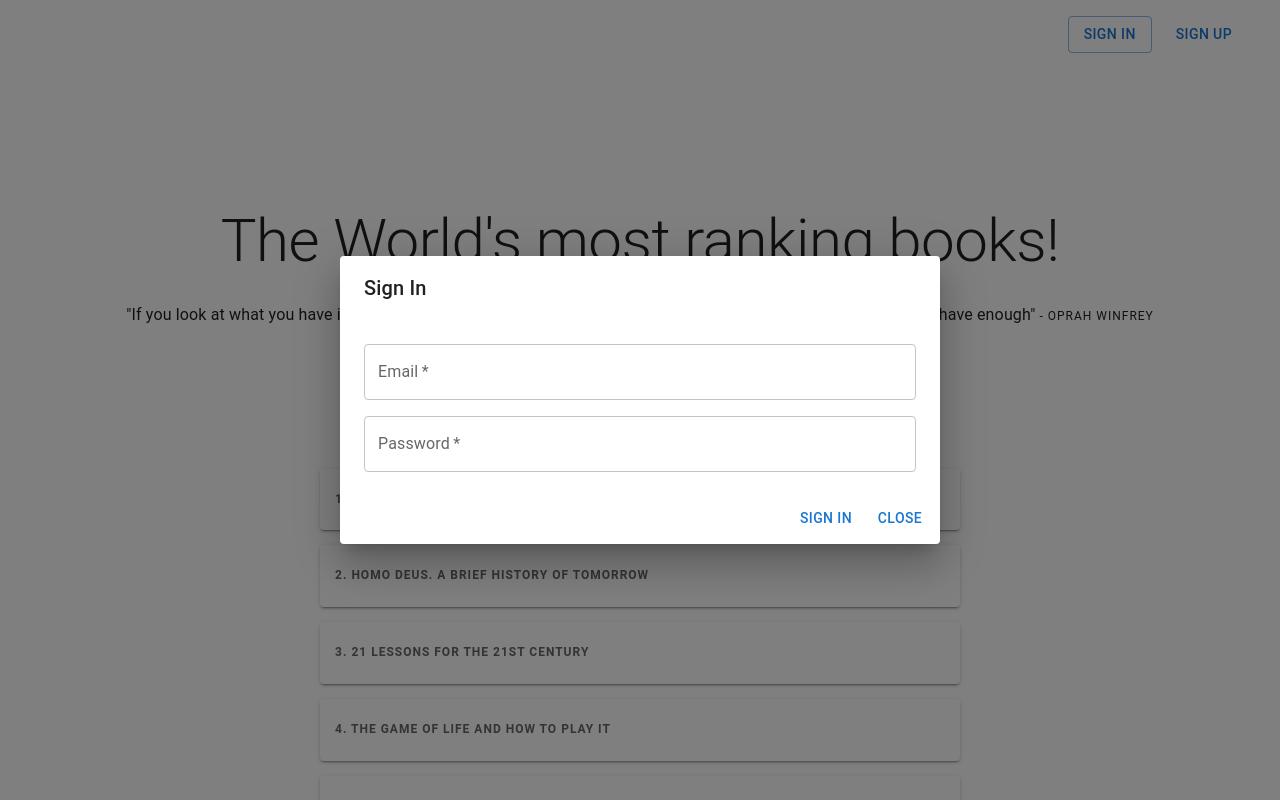
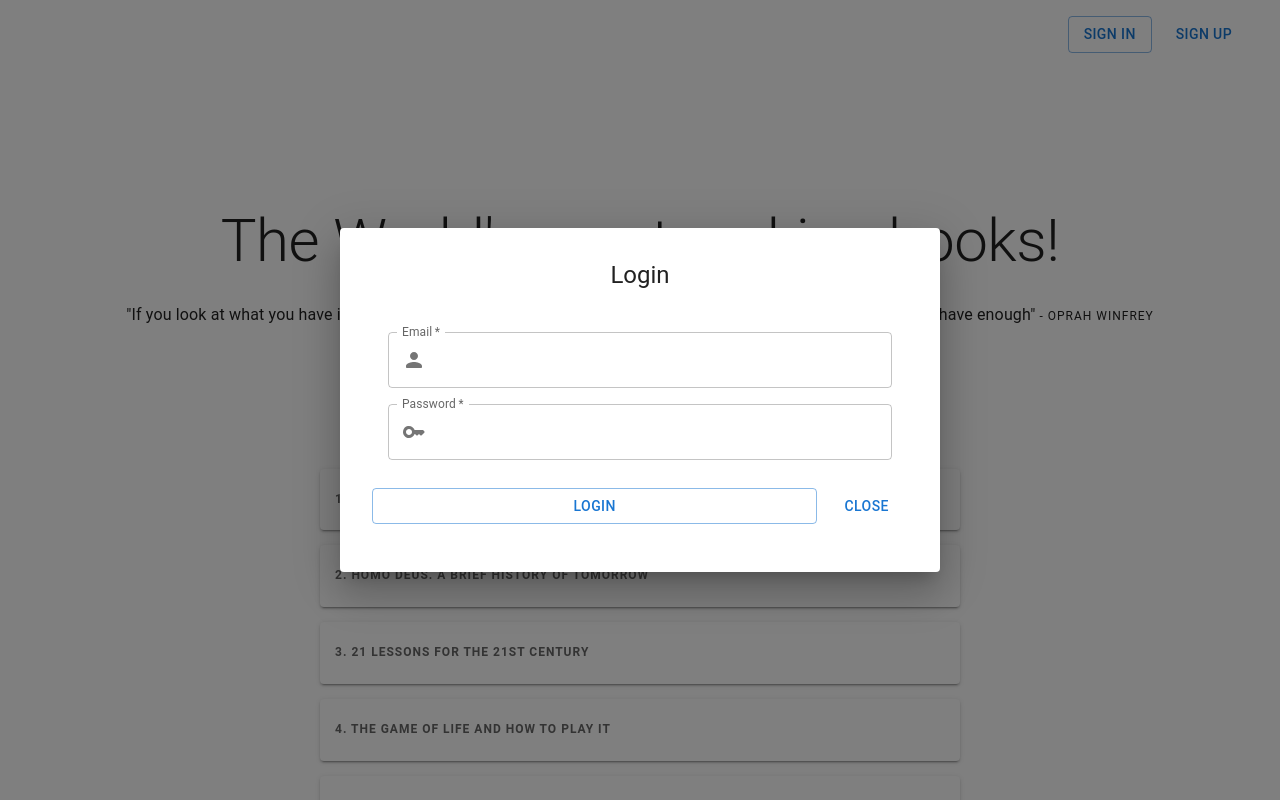
Before and after one commit to dliutyi/books-ranking, a React (Create React App) app: page / in a window 1280 px wide. Both pictures are taken after a click on the button "SIGN IN". Shown: the top 800 px of the page. Built offline with nearby package versions, Linux system fonts and the light colour scheme.

Commit message:
enhance sign in up

```diff
--- a/package.json
+++ b/package.json
@@ -5,6 +5,7 @@
   "dependencies": {
     "@emotion/react": "^11.9.3",
     "@emotion/styled": "^11.9.3",
+    "@mui/icons-material": "^5.8.4",
     "@mui/material": "^5.8.4",
     "@testing-library/jest-dom": "^5.16.4",
     "@testing-library/react": "^13.3.0",
--- a/src/components/Dialogs/BasicDialog.tsx
+++ b/src/components/Dialogs/BasicDialog.tsx
@@ -1,16 +1,19 @@
-import { Button, Dialog, DialogActions, DialogContent, DialogTitle, Grid, TextField } from '@mui/material';
+import { Button, Dialog, DialogActions, DialogContent, DialogTitle, Grid, InputAdornment, SvgIconTypeMap, TextField, Typography } from '@mui/material';
 import React from 'react';
+import { OverridableComponent } from '@mui/material/OverridableComponent';
 
 interface Field {
     id: string,
     label: string,
     type: string,
+    icon: OverridableComponent<SvgIconTypeMap>
 }
 
 interface Props {
     caption: string,
     isOpen: boolean,
     fields: Field[],
+    action: string,
     onClose: () => void,
     onSubmit: () => void
 }
@@ -22,9 +25,9 @@ const BasicDialog : React.FC<Props> = ({caption, isOpen, fields, onClose, onSubm
             open={isOpen}
             onClose={onClose}
         >
-            <DialogTitle>{caption}</DialogTitle>
+            <DialogTitle textAlign="center" variant='h5' mt={2}>{caption}</DialogTitle>
             <DialogContent>
-                <Grid container flexDirection="column" spacing={2} mt={1}>
+                <Grid container flexDirection="column" spacing={2} mt={1} px={3}>
                     {fields.map((field, index) =>
                         <Grid item key={index}>
                             <TextField
@@ -33,14 +36,29 @@ const BasicDialog : React.FC<Props> = ({caption, isOpen, fields, onClose, onSubm
                                 id={field.id}
                                 type={field.type}
                                 label={field.label}
-                                variant="outlined" />
+                                variant="outlined"
+                                InputProps={{
+                                    startAdornment: <InputAdornment position="start">
+<field.icon />
+
+                                    </InputAdornment>,
+                                  }}
+                                />
                         </Grid>
                     )}
                 </Grid>
             </DialogContent>
             <DialogActions>
-                <Button onClick={onSubmit}>{caption}</Button>
-                <Button onClick={onClose}>Close</Button>
+                <Grid container mb={5} px={3} spacing={2}>
+                    <Grid item container spacing={1}>
+                        <Grid item xs={10}>
+                            <Button fullWidth onClick={onSubmit} variant="outlined">{caption}</Button>
+                        </Grid>
+                        <Grid item xs={2}>
+                            <Button fullWidth onClick={onClose} variant="text">Close</Button>
+                        </Grid>
+                    </Grid>
+                </Grid>
             </DialogActions>
         </Dialog>
 )}
--- a/src/components/layouts/GuestLayout.tsx
+++ b/src/components/layouts/GuestLayout.tsx
@@ -1,17 +1,21 @@
 import { Button, Grid, Typography } from '@mui/material';
 import React, {PropsWithChildren, useState} from 'react';
 import BasicDialog from '../Dialogs/BasicDialog';
+import KeyRoundedIcon from '@mui/icons-material/KeyRounded';
+import EmailRoundedIcon from '@mui/icons-material/EmailRounded';
+import PersonRoundedIcon from '@mui/icons-material/PersonRounded';
+import EditRoundedIcon from '@mui/icons-material/EditRounded';
 
 const GuestLayout : React.FC<PropsWithChildren> = ({children}) => {
     const signInFields = [
-        {id: "email", type: "email", label: "Email"},
-        {id: "password", type: "password", label: "Password"}];
+        {id: "email", type: "email", label: "Email", icon: PersonRoundedIcon },
+        {id: "password", type: "password", label: "Password", icon: KeyRoundedIcon}];
 
     const signUpFields = [
-        {id: "email", type: "email", label: "Email"},
-        {id: "fullname", type: "text", label: "Full name"},
-        {id: "nickname", type: "text", label: "Nickname"},
-        {id: "password", type: "password", label: "Password"}];
+        {id: "email", type: "email", label: "Email", icon: EmailRoundedIcon},
+        {id: "fullname", type: "text", label: "Full name", icon: PersonRoundedIcon},
+        {id: "nickname", type: "text", label: "Nickname", icon: EditRoundedIcon},
+        {id: "password", type: "password", label: "Password", icon: KeyRoundedIcon}];
 
     const [ isSignInOpen, setSignInOpen ] = useState(false);
     const [ isSignUpOpen, setSignUpOpen ] = useState(false);
@@ -28,8 +32,8 @@ const GuestLayout : React.FC<PropsWithChildren> = ({children}) => {
             <Grid item flexShrink={0} py={2}>
                 <Typography textAlign="center" variant='body2'>Books Ranking - © 2022</Typography>
             </Grid>
-            <BasicDialog caption="Sign In" isOpen={isSignInOpen} onClose={() => setSignInOpen(false)} onSubmit={() => {}} fields={signInFields} />
-            <BasicDialog caption="Sign Up" isOpen={isSignUpOpen} onClose={() => setSignUpOpen(false)} onSubmit={() => {}} fields={signUpFields} />
+            <BasicDialog caption="Login" action="Sign In" isOpen={isSignInOpen} onClose={() => setSignInOpen(false)} onSubmit={() => {}} fields={signInFields} />
+            <BasicDialog caption="Create Account" action="Sign Up" isOpen={isSignUpOpen} onClose={() => setSignUpOpen(false)} onSubmit={() => {}} fields={signUpFields} />
         </Grid>
 )}
 
```
Also changed, not shown: 1 other file (tests, documents, lock files or other folders).
